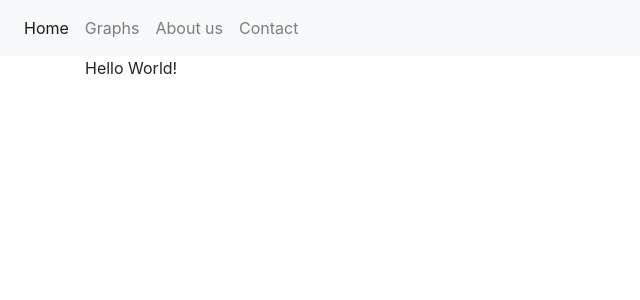
After one commit to StvnLm/NotStockWatcher, a Django app: page /graphs/ in a window 1280 px wide. The commit adds this page. Shown: the top 300 px of the page, without its empty margins (0-640 px from the left). Run offline with Django 3.2, Linux system fonts and the light colour scheme; some libraries are stand-ins or nearby versions.

Commit message:
got about graph and contact pages working

```diff
--- a/django_project/stockwatcher/templates/stockwatcher/base.html
+++ b/django_project/stockwatcher/templates/stockwatcher/base.html
@@ -3,27 +3,19 @@
 <html>
 
 <head>
-
-  <!-- Bootstrap CSS -->
-  <meta charset="utf-8">
-  <meta name="viewport" content="width=device-width, initial-scale=1, shrink-to-fit=no">
-  <link rel="stylesheet" href="https://stackpath.bootstrapcdn.com/bootstrap/4.4.1/css/bootstrap.min.css" integrity="sha384-Vkoo8x4CGsO3+Hhxv8T/Q5PaXtkKtu6ug5TOeNV6gBiFeWPGFN9MuhOf23Q9Ifjh" crossorigin="anonymous">
-
-  <link rel="stylesheet" type="text/css" href="{% static 'stockwatcher/main.css' %}">
-
-
   {% if page_title %}
     <title> Stock Watcher - {{ page_title }}</title>
   {% else %}
     <title>Stock Watcher</title>
   {% endif %}
-
+  <!-- Bootstrap CSS -->
+  <meta charset="utf-8">
+  <meta name="viewport" content="width=device-width, initial-scale=1, shrink-to-fit=no">
+  <link rel="stylesheet" href="https://stackpath.bootstrapcdn.com/bootstrap/4.4.1/css/bootstrap.min.css" integrity="sha384-Vkoo8x4CGsO3+Hhxv8T/Q5PaXtkKtu6ug5TOeNV6gBiFeWPGFN9MuhOf23Q9Ifjh" crossorigin="anonymous">
 </head>
 
 <body>
   <header class="site-header">
-
-
   </header>
 
   <main role="main" class="container">
@@ -36,13 +28,16 @@
     <div class="collapse navbar-collapse" id="navbarNav">
       <ul class="navbar-nav">
         <li class="nav-item active">
-          <a class="nav-link" href="#">Home <span class="sr-only">(current)</span></a>
+          <a class="nav-link" href="{% url 'stockwatcher-home' %}">Home <span class="sr-only">(current)</span></a>
         </li>
         <li class="nav-item">
-          <a class="nav-link disabled" href="#">About us</a>
+          <a class="nav-link" href="{% url 'stockwatcher-graph' %}">Graphs</a>
         </li>
         <li class="nav-item">
-          <a class="nav-link disabled" href="#">Contact</a>
+          <a class="nav-link" href="{% url 'stockwatcher-about' %}">About us</a>
+        </li>
+        <li class="nav-item">
+          <a class="nav-link" href="{% url 'stockwatcher-contact' %}">Contact</a>
         </li>
       </ul>
     </div>
--- /dev/null
+++ b/django_project/stockwatcher/templates/stockwatcher/graphs.html
@@ -0,0 +1,8 @@
+{% extends "stockwatcher/base.html" %}
+{% block content %}
+
+<div class="container">
+Hello World!
+</div>
+
+{% endblock content %}
--- a/django_project/stockwatcher/templates/stockwatcher/home.html
+++ b/django_project/stockwatcher/templates/stockwatcher/home.html
@@ -1,6 +1,8 @@
+{% extends "stockwatcher/base.html" %}
+{% block content %}
 
-{% block content %}
 <div class="container">
+
 {% for stock in stocks %}
 
   {% if forloop.counter0|divisibleby:"3" or forloop.counter0 == "0" %}
@@ -45,4 +47,5 @@
 
 {% endfor %}
 </div>
+
 {% endblock content %}
--- a/django_project/stockwatcher/urls.py
+++ b/django_project/stockwatcher/urls.py
@@ -1,6 +1,9 @@
 from django.urls import path
 from . import views
-from .views import StockListView
+from .views import StockListView, StockGraphView
 
 # urlpatterns = [  path('home/', views.home, name = "stockwatcher-home")]
-urlpatterns = [  path('', StockListView.as_view(), name = "stockwatcher-home")]
+urlpatterns = [  path('', StockListView.as_view(), name = "stockwatcher-home"),
+                path('graphs/', StockGraphView.as_view(),name="stockwatcher-graph"),
+                path('about/', views.about, name = "stockwatcher-about"),
+                path('contact/', views.contact, name = "stockwatcher-contact"),]
--- a/django_project/stockwatcher/views.py
+++ b/django_project/stockwatcher/views.py
@@ -1,5 +1,6 @@
+from typing import List
 from django.shortcuts import render
-from django.views.generic import ListView
+from django.views.generic import ListView, DetailView
 from .models import Stock
 # Create your views here.
 
@@ -13,4 +14,15 @@ class StockListView(ListView):
   template_name = 'stockwatcher/home.html' # <app>/<model>_<viewtype>.html
   context_object_name = 'stocks'
   ordering = ['id']
-#   paginate_by = 100
+  paginate_by = 500
+
+class StockGraphView(ListView):
+  model = Stock
+  template_name = 'stockwatcher/graphs.html'
+  context_object_name = 'stocks'
+
+def about(request):
+  return render(request, 'stockwatcher/about.html', {'title': 'About'})
+
+def contact(request):
+  return render(request, 'stockwatcher/contact.html', {'title': 'Contact'})
```
Also changed, not shown: django_project/scripts/SenatorHistory.py (+50 -5 lines), django_project/stockwatcher/templates/stockwatcher/about.html (added, +8 -0 lines), django_project/stockwatcher/templates/stockwatcher/contact.html (added, +8 -0 lines), 1 other file.
